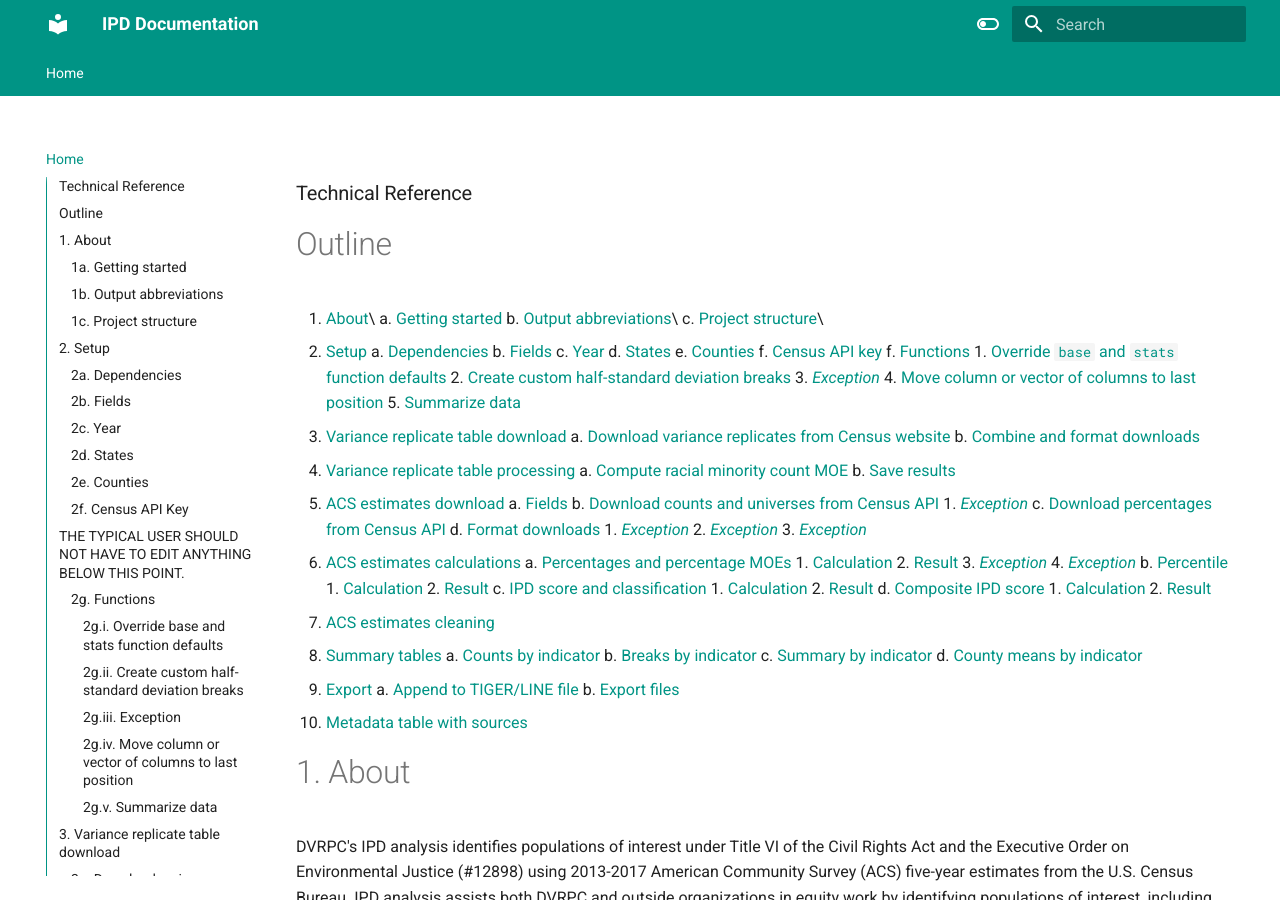
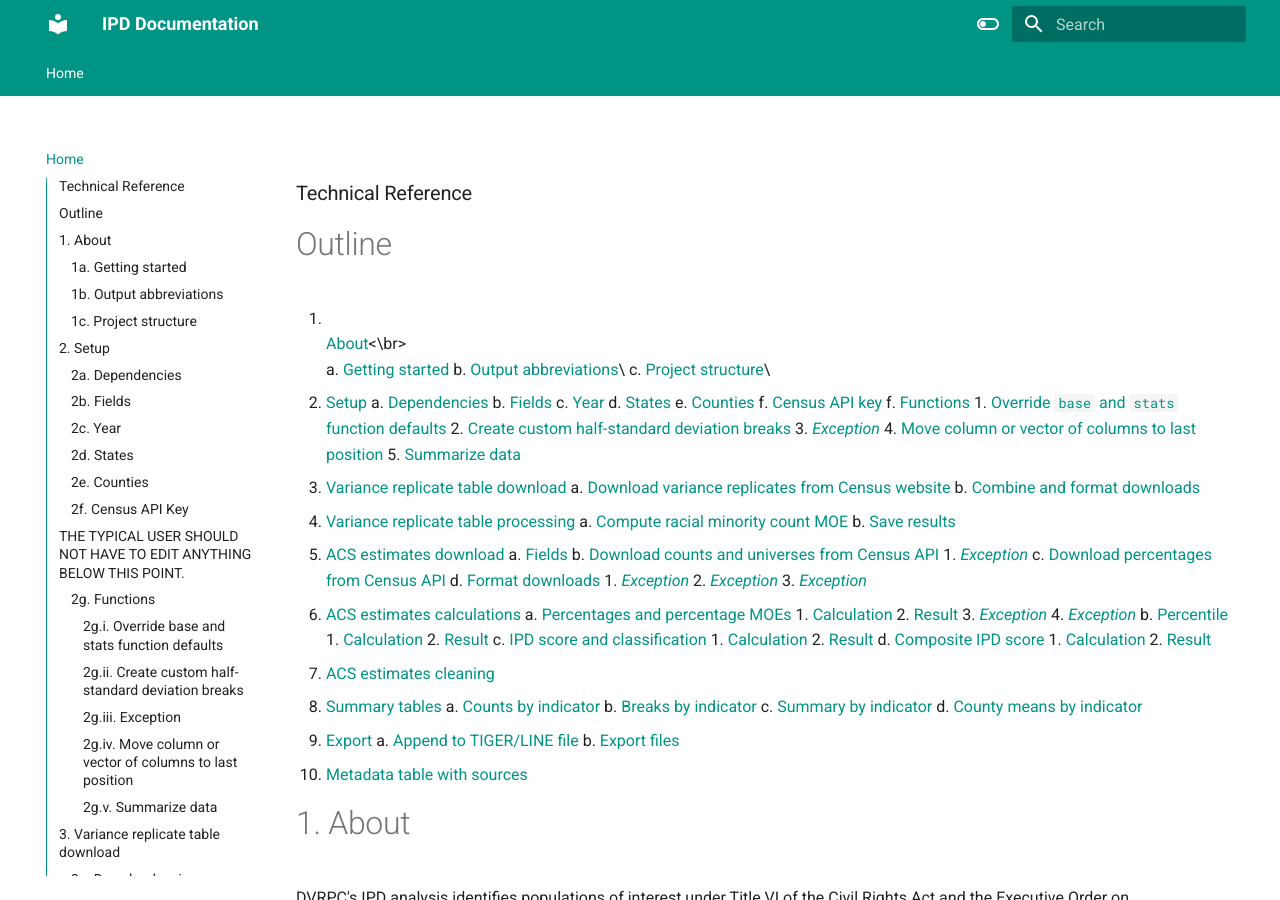
Before and after one commit to dvrpc/ipd, an MkDocs documentation site: the page built from docs/index.md, in a window 1280 px wide and 900 px high. Built offline with MkDocs 1.6.1 and Material for MkDocs 9.7.7, drawn with Linux system fonts in a browser that asks for light colours.

```diff
--- a/docs/index.md
+++ b/docs/index.md
@@ -2,7 +2,7 @@
 
 # Outline
 
-1. [About](#about)\
+1. <br>[About](#about)<\br>
    a. [Getting started](#one_a)
    b. [Output abbreviations](#one_b)\
    c. [Project structure](#one_c)\
```
